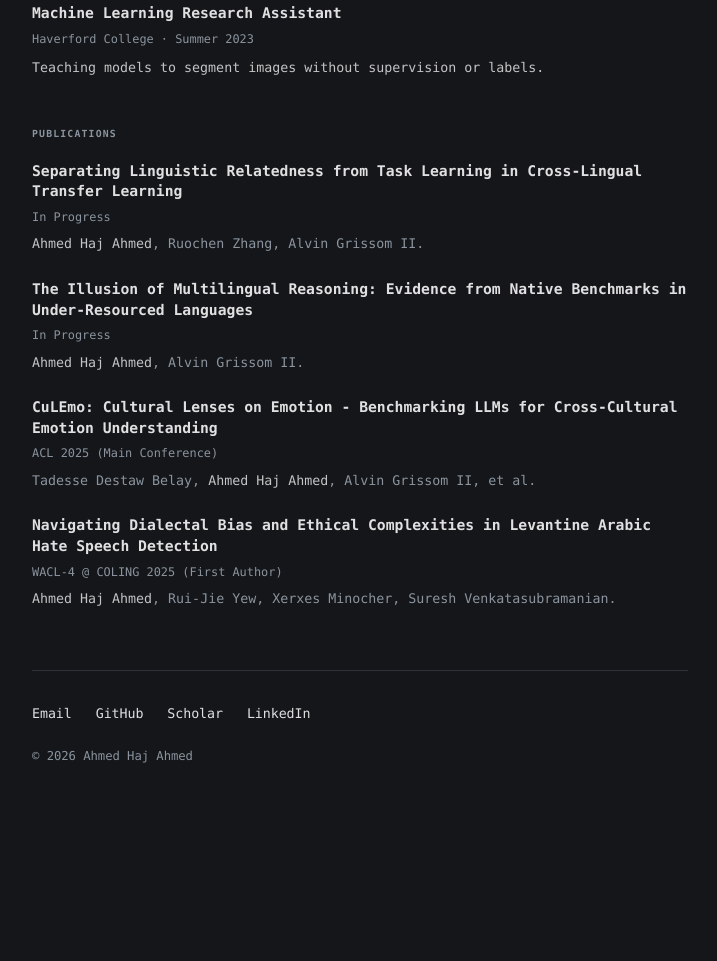
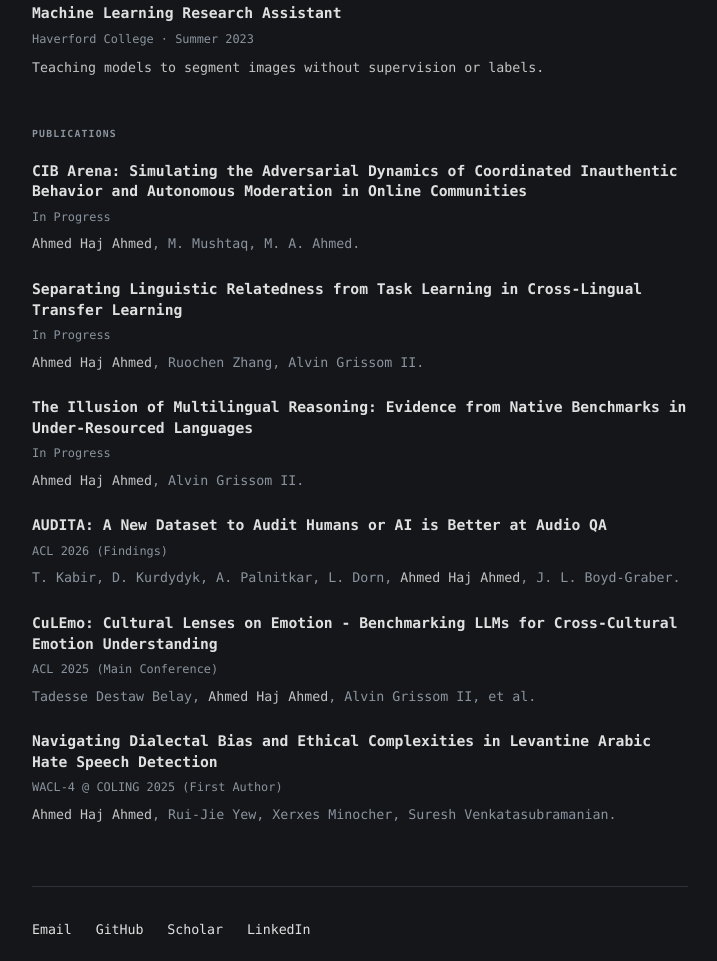
Before and after one commit to AhmedHajAhmed/ahmedhajahmed.github.io, a plain HTML site: page index.html in a window 1280 px wide. Shown: the part 1167-2128 px from the top of the page, without its empty margins (280-997 px from the left). Before the commit the page ends 1996 px from the top, so only its background shows below. Drawn offline with Linux system fonts and the light colour scheme.

Commit message:
Add AUDITA and CIB Arena publications

```diff
--- a/index.html
+++ b/index.html
@@ -92,6 +92,12 @@
                 <h2>Publications</h2>
 
                 <div class="project-item">
+                    <h3>CIB Arena: Simulating the Adversarial Dynamics of Coordinated Inauthentic Behavior and Autonomous Moderation in Online Communities</h3>
+                    <p class="meta">In Progress</p>
+                    <p><strong>Ahmed Haj Ahmed</strong>, M. Mushtaq, M. A. Ahmed.</p>
+                </div>
+
+                <div class="project-item">
                     <h3>Separating Linguistic Relatedness from Task Learning in Cross-Lingual Transfer Learning</h3>
                     <p class="meta">In Progress</p>
                     <p><strong>Ahmed Haj Ahmed</strong>, Ruochen Zhang, Alvin Grissom II.</p>
@@ -101,6 +107,12 @@
                     <h3>The Illusion of Multilingual Reasoning: Evidence from Native Benchmarks in Under-Resourced Languages</h3>
                     <p class="meta">In Progress</p>
                     <p><strong>Ahmed Haj Ahmed</strong>, Alvin Grissom II.</p>
+                </div>
+
+                <div class="project-item">
+                    <h3>AUDITA: A New Dataset to Audit Humans or AI is Better at Audio QA</h3>
+                    <p class="meta">ACL 2026 (Findings)</p>
+                    <p>T. Kabir, D. Kurdydyk, A. Palnitkar, L. Dorn, <strong>Ahmed Haj Ahmed</strong>, J. L. Boyd-Graber.</p>
                 </div>
 
                 <div class="project-item">
```
Also changed, not shown: zh/index.html (+12 -0 lines).
